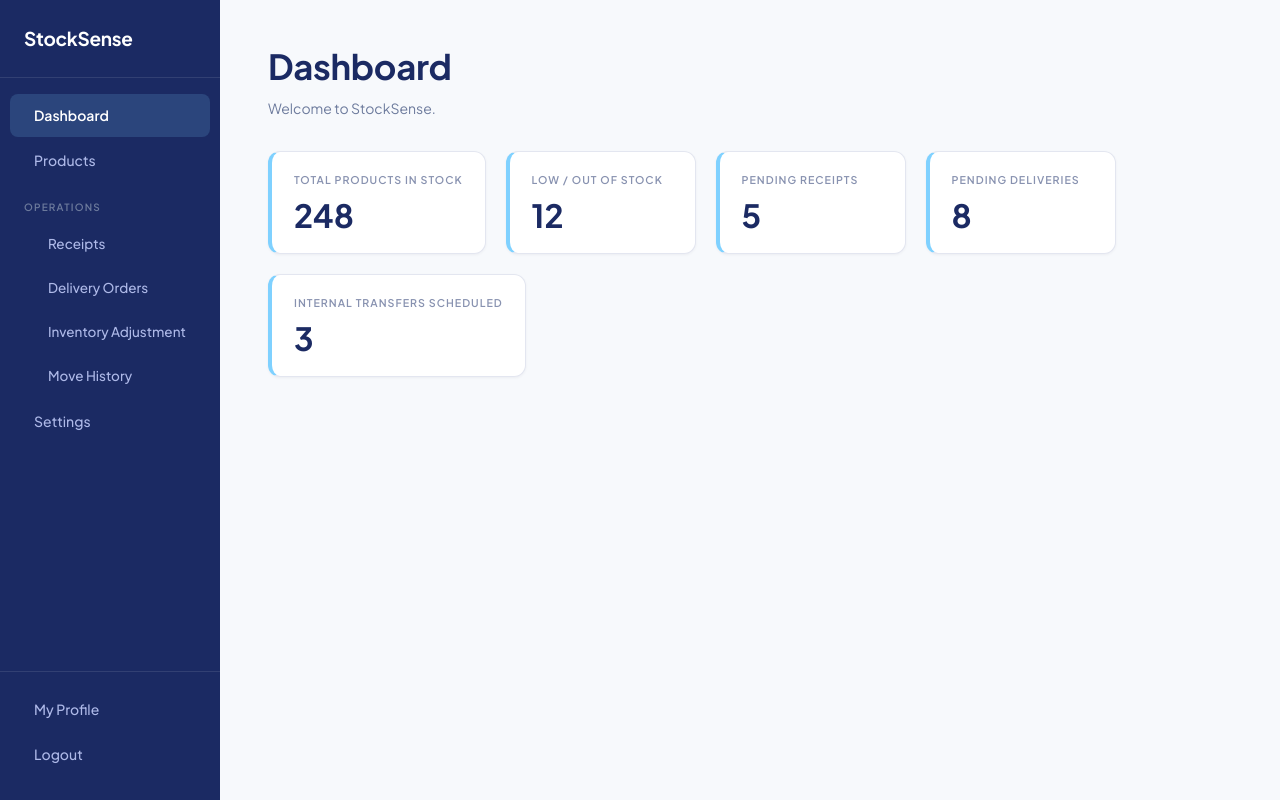
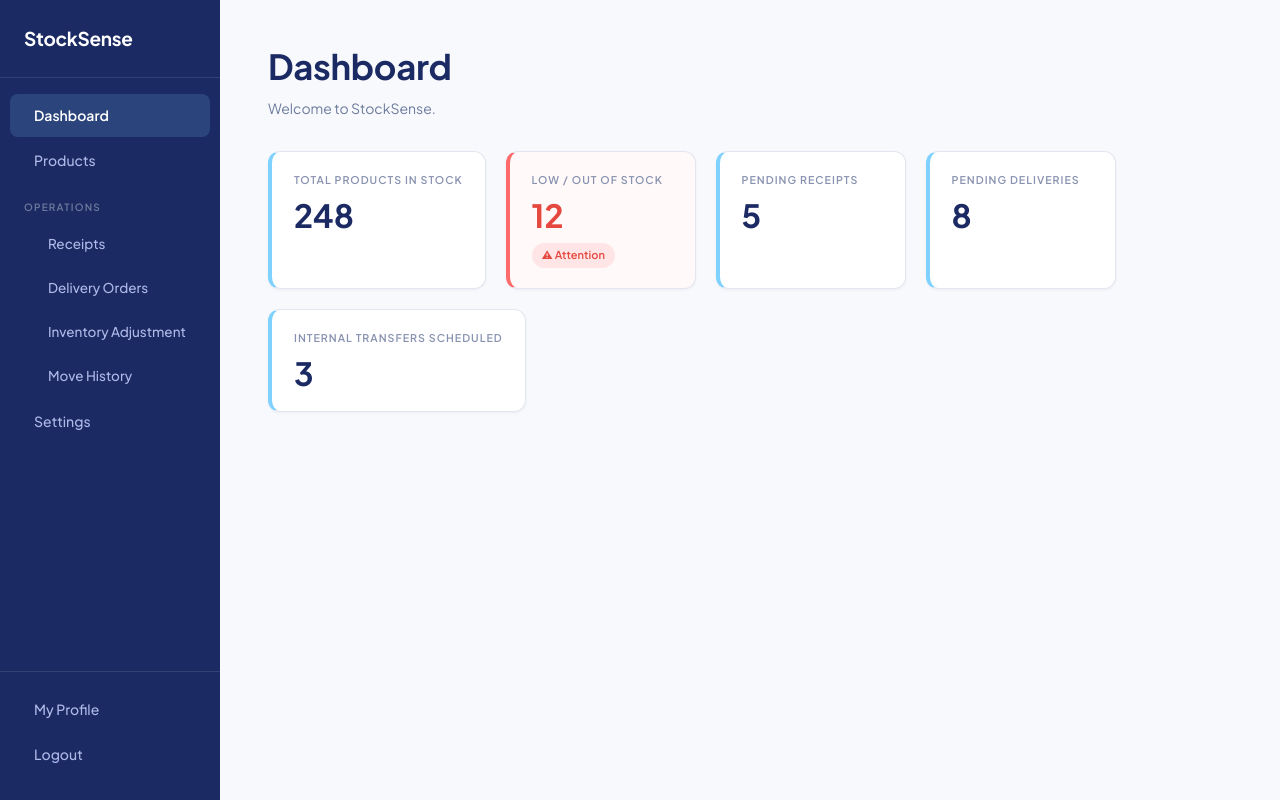
Before and after one commit to VaibhavRawat27/StockSense, a React (Vite) app in the folder frontend/: page / in a window 1280 px wide. Built offline with nearby package versions, Linux system fonts and the light colour scheme.

Commit message:
feat: add low-stock alert badges to dashboard

```diff
--- a/frontend/src/components/KpiCard.css
+++ b/frontend/src/components/KpiCard.css
@@ -29,3 +29,22 @@
   color: #1B2A63;
   line-height: 1.1;
 }
+.kpi-alert {
+  border-left: 4px solid #FF6B6B;
+  background: #FFF9F9;
+}
+
+.kpi-alert .kpi-value {
+  color: #E4483F;
+}
+
+.kpi-badge {
+  display: inline-block;
+  margin-top: 10px;
+  background: #FFE5E5;
+  color: #E4483F;
+  font-size: 11px;
+  font-weight: 600;
+  padding: 4px 10px;
+  border-radius: 20px;
+}
--- a/frontend/src/components/KpiCard.jsx
+++ b/frontend/src/components/KpiCard.jsx
@@ -1,10 +1,11 @@
 import './KpiCard.css';
 
-function KpiCard({ label, value }) {
+function KpiCard({ label, value, status }) {
   return (
-    <div className="kpi-card">
+    <div className={`kpi-card ${status ? `kpi-${status}` : ''}`}>
       <div className="kpi-label">{label}</div>
       <div className="kpi-value">{value}</div>
+      {status === 'alert' && <span className="kpi-badge">⚠ Attention</span>}
     </div>
   );
 }
--- a/frontend/src/pages/Dashboard.jsx
+++ b/frontend/src/pages/Dashboard.jsx
@@ -8,7 +8,7 @@ function Dashboard() {
 
       <div className="kpi-row">
         <KpiCard label="Total Products in Stock" value="248" />
-        <KpiCard label="Low / Out of Stock" value="12" />
+        <KpiCard label="Low / Out of Stock" value="12" status="alert" />
         <KpiCard label="Pending Receipts" value="5" />
         <KpiCard label="Pending Deliveries" value="8" />
         <KpiCard label="Internal Transfers Scheduled" value="3" />
```
